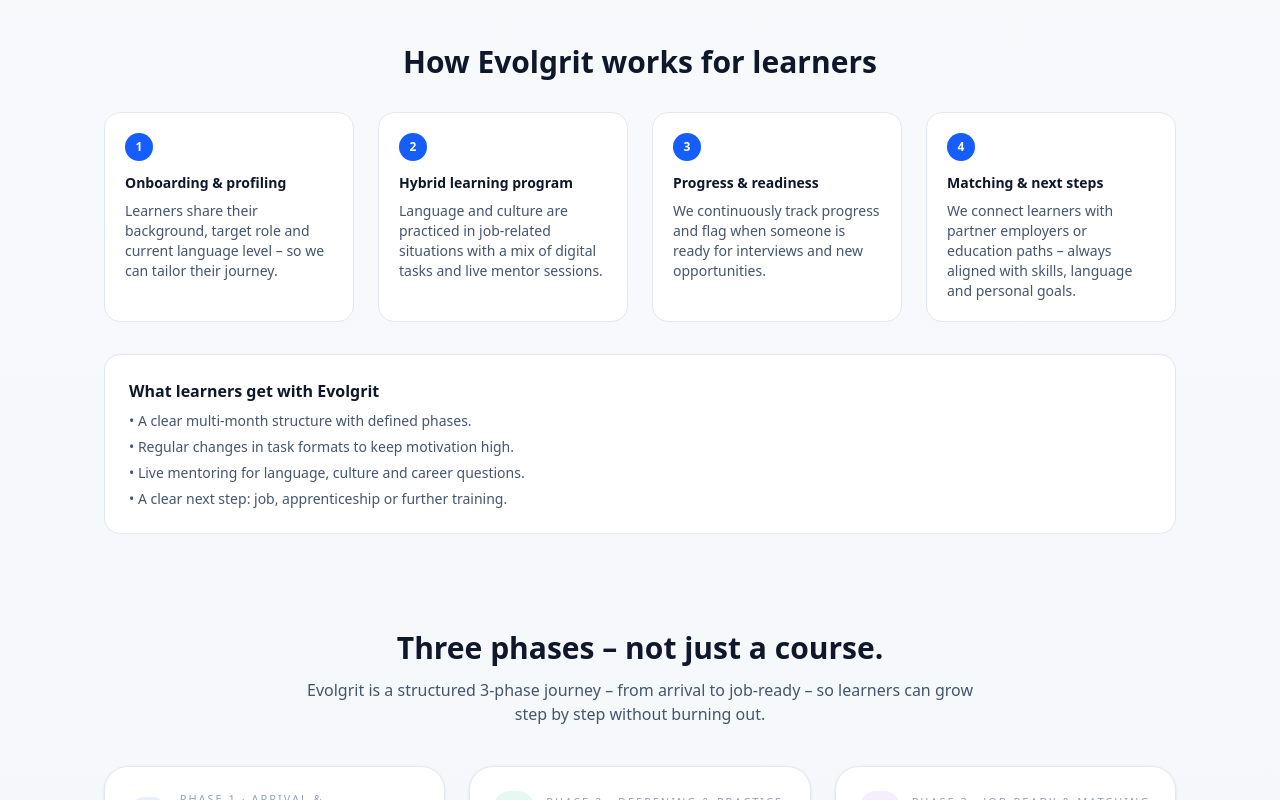
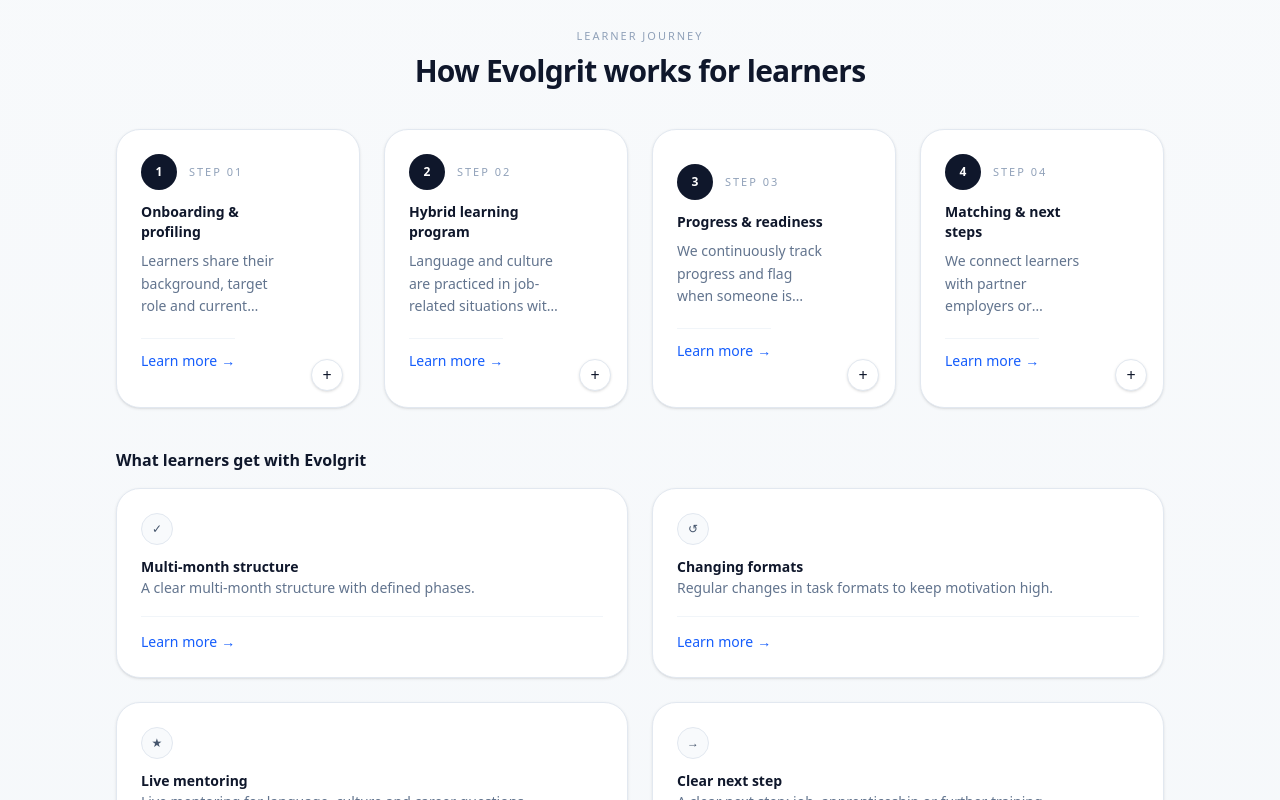
Before and after one commit to Evolgrit/evolgrit, a Next.js app: page / in a window 1280 px wide. Shown: the part 4540-5340 px from the top of the page. Built offline with nearby package versions, Linux system fonts and the light colour scheme.

Commit message:
refine(landing): make how-it-works cards match built-for interactions

```diff
--- a/app/layout.tsx
+++ b/app/layout.tsx
@@ -1,4 +1,3 @@
-import type { Metadata } from "next";
 import { Geist, Geist_Mono } from "next/font/google";
 import "./globals.css";
 
--- a/app/page.tsx
+++ b/app/page.tsx
@@ -232,6 +232,58 @@
     image: "/pathways-care.jpg",
   },
 ] as const;
+const howItWorksSteps = [
+  {
+    step: "01",
+    title: "Onboarding & profiling",
+    body:
+      "Learners share their background, target role and current language level – so we can tailor their journey.",
+  },
+  {
+    step: "02",
+    title: "Hybrid learning program",
+    body:
+      "Language and culture are practiced in job-related situations with a mix of digital tasks and live mentor sessions.",
+  },
+  {
+    step: "03",
+    title: "Progress & readiness",
+    body:
+      "We continuously track progress and flag when someone is ready for interviews and new opportunities.",
+  },
+  {
+    step: "04",
+    title: "Matching & next steps",
+    body:
+      "We connect learners with partner employers or education paths – always aligned with skills, language and personal goals.",
+  },
+] as const;
+const learnersGetHighlights = [
+  {
+    id: "structure",
+    icon: "✓",
+    title: "Multi-month structure",
+    body: "A clear multi-month structure with defined phases.",
+  },
+  {
+    id: "formats",
+    icon: "↺",
+    title: "Changing formats",
+    body: "Regular changes in task formats to keep motivation high.",
+  },
+  {
+    id: "mentoring",
+    icon: "★",
+    title: "Live mentoring",
+    body: "Live mentoring for language, culture and career questions.",
+  },
+  {
+    id: "next-step",
+    icon: "→",
+    title: "Clear next step",
+    body: "A clear next step: job, apprenticeship or further training.",
+  },
+] as const;
 export default function Home() {
   const [isMenuOpen, setIsMenuOpen] = useState(false);
   const [openEmployerCardId, setOpenEmployerCardId] = useState<string | null>(
@@ -239,6 +291,7 @@
   );
   const [activePathway, setActivePathway] =
     useState<(typeof pathwaysCards)[number] | null>(null);
+  const [activeHowStep, setActiveHowStep] = useState<string | null>(null);
   const activeEmployerCard = employerCards.find(
     (card) => card.id === openEmployerCardId
   );
@@ -945,83 +998,103 @@
 </section>
 
 {/* HOW IT WORKS SECTION */}
-<section
-  id="how-it-works"
-  className="scroll-mt-24 max-w-6xl mx-auto mt-24 px-5"
->
-    <h2 className="text-3xl font-semibold text-slate-900 mb-8 text-center">
+<section id="how-it-works" className="scroll-mt-24 py-16 sm:py-20">
+  <div className="max-w-6xl mx-auto px-6 sm:px-8">
+    <div className="text-center space-y-2 mb-10">
+      <p className="text-[11px] uppercase tracking-[0.18em] text-slate-400">
+        Learner journey
+      </p>
+      <h2 className="text-2xl sm:text-3xl font-semibold tracking-tight text-slate-900">
         How Evolgrit works for learners
       </h2>
+    </div>
 
-  <div className="grid gap-6 md:grid-cols-4 text-sm">
-    {/* STEP 1 */}
-    <div className="rounded-2xl border border-slate-200 bg-white p-5">
-      <span className="inline-flex h-7 w-7 items-center justify-center rounded-full bg-blue-600 text-xs font-semibold text-white mb-3">
-        1
+    <div className="grid grid-cols-1 md:grid-cols-2 lg:grid-cols-4 gap-4 sm:gap-6">
+      {howItWorksSteps.map((step, index) => {
+        const isActive = activeHowStep === step.step;
+        return (
+          <button
+            type="button"
+            key={step.step}
+            onClick={() =>
+              setActiveHowStep(isActive ? null : step.step)
+            }
+            className={`relative w-full text-left rounded-3xl border border-slate-200 bg-white shadow-sm p-6 space-y-3 transition-all duration-200 hover:-translate-y-0.5 hover:shadow-md focus-visible:outline-none focus-visible:ring-2 focus-visible:ring-slate-300 cursor-pointer ${
+              isActive ? "shadow-md" : ""
+            }`}
+          >
+            <div className="flex items-center gap-3">
+              <div className="h-9 w-9 rounded-full bg-slate-900 text-white flex items-center justify-center text-xs font-semibold">
+                {index + 1}
+              </div>
+              <span className="text-[11px] uppercase tracking-[0.18em] text-slate-400">
+                STEP {step.step}
               </span>
-      <h3 className="font-semibold text-slate-900 mb-2">
-        Onboarding & profiling
+            </div>
+            <div className="space-y-2 pr-10">
+              <h3 className="text-sm font-semibold text-slate-900">
+                {step.title}
               </h3>
-      <p className="text-slate-600">
-        Learners share their background, target role and current
-        language level – so we can tailor their journey.
+              <p
+                className={`text-sm text-slate-500 leading-relaxed transition-all duration-200 ${
+                  isActive ? "line-clamp-none" : "line-clamp-3"
+                }`}
+              >
+                {step.body}
               </p>
             </div>
-
-    {/* STEP 2 */}
-    <div className="rounded-2xl border border-slate-200 bg-white p-5">
-      <span className="inline-flex h-7 w-7 items-center justify-center rounded-full bg-blue-600 text-xs font-semibold text-white mb-3">
-        2
+            <div className="pt-3 mt-2 border-t border-slate-100 text-sm text-blue-600 inline-flex items-center gap-1">
+              <span>Learn more</span>
+              <span aria-hidden="true">→</span>
+            </div>
+            <span
+              aria-hidden="true"
+              className={`pointer-events-none absolute bottom-4 right-4 inline-flex h-8 w-8 items-center justify-center rounded-full border border-slate-200 bg-white shadow-sm transition-transform duration-200 ${
+                isActive ? "rotate-45" : ""
+              }`}
+            >
+              +
             </span>
-      <h3 className="font-semibold text-slate-900 mb-2">
-        Hybrid learning program
-      </h3>
-<p className="text-slate-600">
-  Language and culture are practiced in job-related situations with a
-  mix of digital tasks and live mentor sessions.
-</p>
+          </button>
+        );
+      })}
     </div>
 
-    {/* STEP 3 */}
-    <div className="rounded-2xl border border-slate-200 bg-white p-5">
-      <span className="inline-flex h-7 w-7 items-center justify-center rounded-full bg-blue-600 text-xs font-semibold text-white mb-3">
-        3
-      </span>
-      <h3 className="font-semibold text-slate-900 mb-2">
-        Progress & readiness
+    <div className="mt-10">
+      <h3 className="text-sm sm:text-base font-semibold text-slate-900 mb-4">
+        What learners get with Evolgrit
       </h3>
-<p className="text-slate-600">
-  We continuously track progress and flag when someone is ready for
-  interviews and new opportunities.
-</p>
+      <div className="grid grid-cols-1 md:grid-cols-2 gap-4 sm:gap-6">
+        {learnersGetHighlights.map((item) => (
+          <article
+            key={item.id}
+            className="rounded-3xl border border-slate-200 bg-white shadow-sm p-6 space-y-4 transition-all duration-200 hover:-translate-y-0.5 hover:shadow-md"
+          >
+            <div className="flex flex-col gap-3">
+              <div className="h-8 w-8 rounded-full bg-slate-50 border border-slate-200 flex items-center justify-center text-xs text-slate-600">
+                {item.icon}
               </div>
-
-    {/* STEP 4 */}
-    <div className="rounded-2xl border border-slate-200 bg-white p-5">
-      <span className="inline-flex h-7 w-7 items-center justify-center rounded-full bg-blue-600 text-xs font-semibold text-white mb-3">
-        4
-      </span>
-      <h3 className="font-semibold text-slate-900 mb-2">
-        Matching & next steps
-      </h3>
-      <p className="text-slate-600">
-        We connect learners with partner employers or education paths –
-        always aligned with skills, language and personal goals.
+              <div>
+                <h4 className="text-sm font-semibold text-slate-900">
+                  {item.title}
+                </h4>
+                <p className="text-sm text-slate-500 leading-relaxed">
+                  {item.body}
                 </p>
               </div>
             </div>
-
-  {/* What learners get – integrated */}
-  <div className="mt-8 rounded-2xl border border-slate-200 bg-white p-5 sm:p-6">
-    <h3 className="text-sm sm:text-base font-semibold text-slate-900 mb-2">
-      What learners get with Evolgrit
-    </h3>
-    <ul className="text-sm text-slate-600 space-y-1.5">
-      <li>• A clear multi-month structure with defined phases.</li>
-      <li>• Regular changes in task formats to keep motivation high.</li>
-      <li>• Live mentoring for language, culture and career questions.</li>
-      <li>• A clear next step: job, apprenticeship or further training.</li>
-    </ul>
+            <div className="pt-3 border-t border-slate-100">
+              <span className="inline-flex items-center text-sm font-medium text-blue-600">
+                Learn more
+                <span className="ml-1" aria-hidden="true">
+                  →
+                </span>
+              </span>
+            </div>
+          </article>
+        ))}
+      </div>
+    </div>
   </div>
 </section>
       {/* PROGRAM TIMELINE SECTION */}
```
Also changed, not shown: app/learner-journey/page.tsx (+19 -18 lines). Lines whose indentation alone changed are shown as unchanged.
